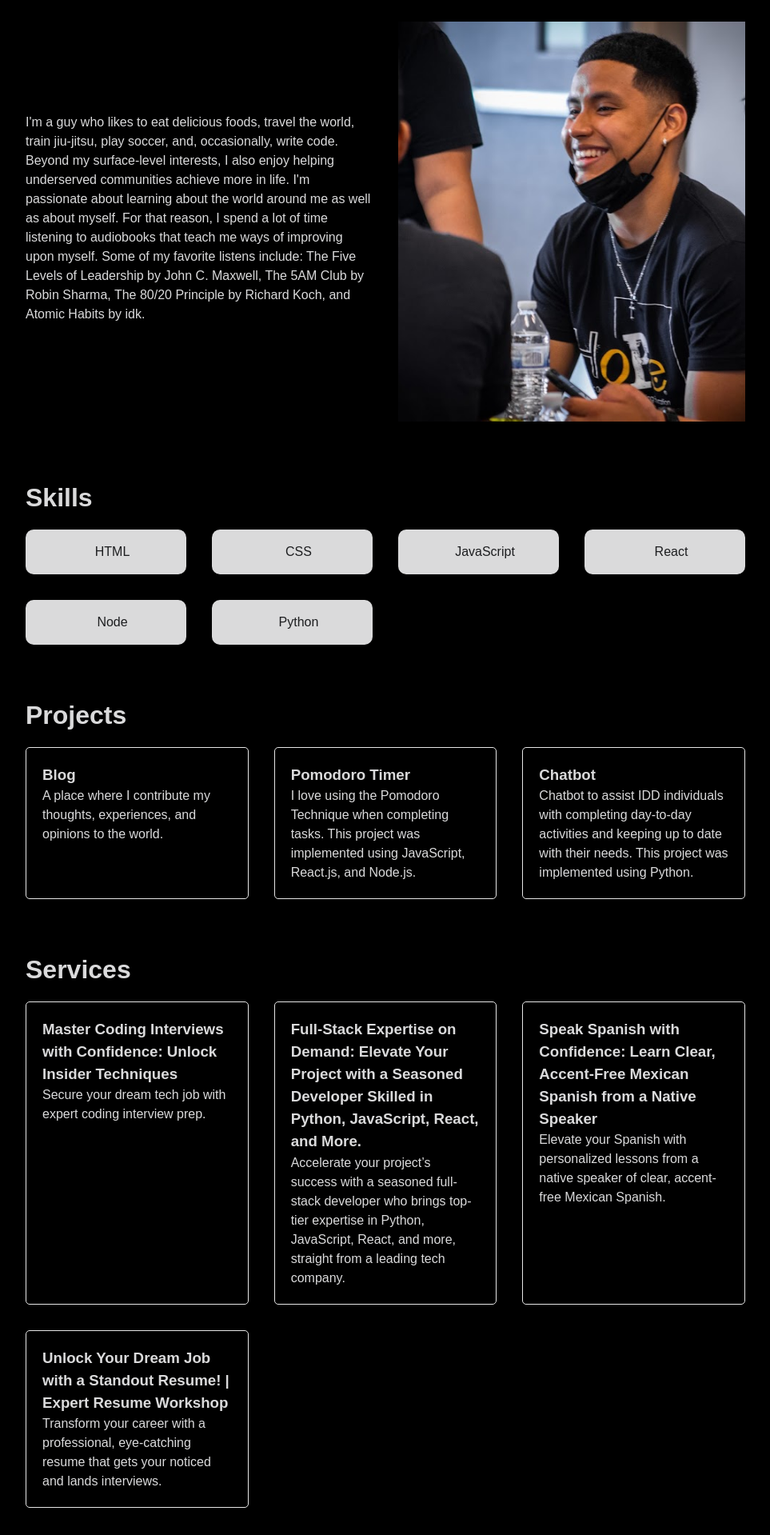
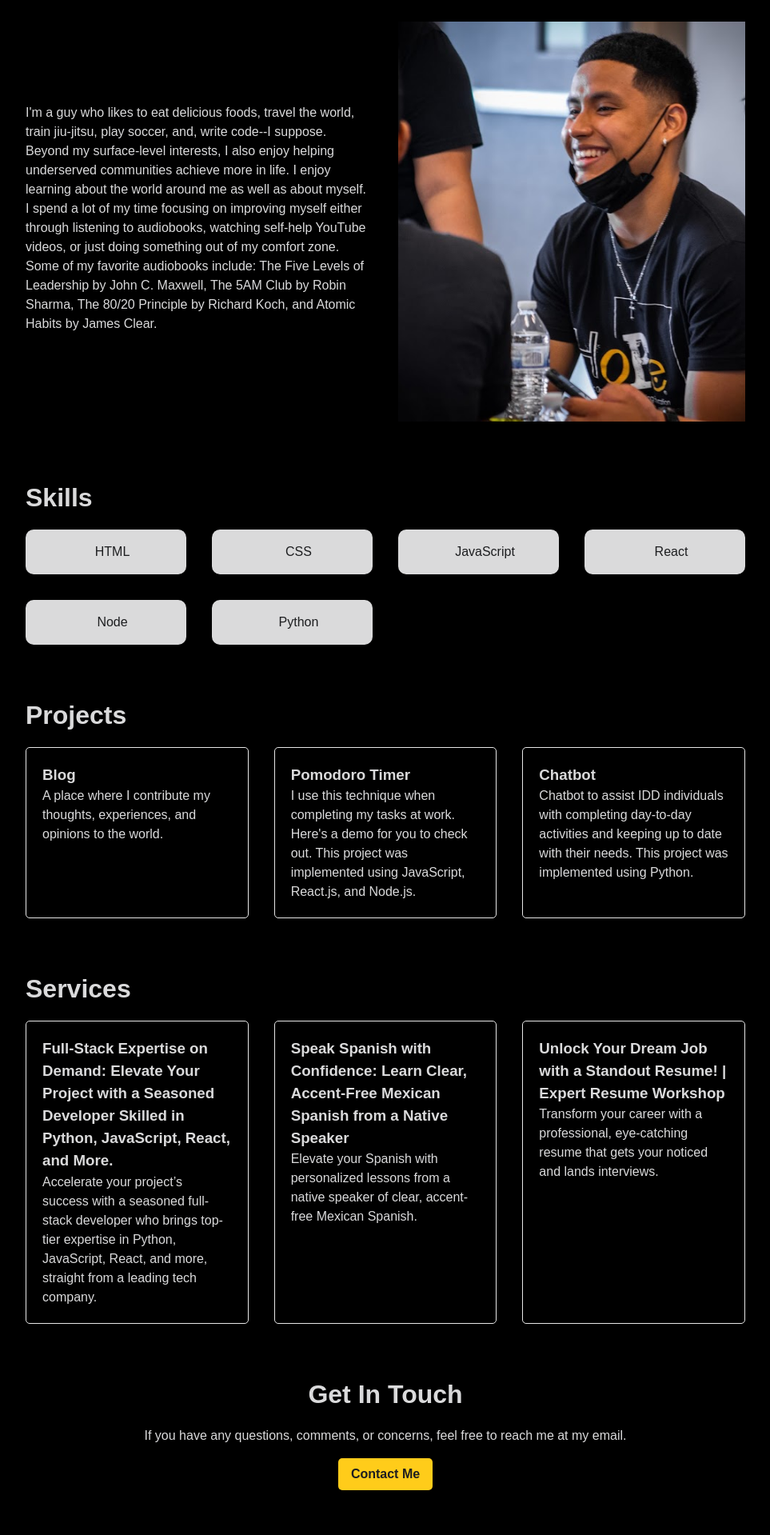
Before and after one commit to ivantlaseca/ivantlaseca.github.io, a Next.js app: page / in a window 1280 px wide. Shown: the part 861-2780 px from the top of the page at 80% size, without its empty margins (158-1121 px from the left). Built offline with nearby package versions, Linux system fonts and the light colour scheme.

Commit message:
Reword some things

```diff
--- a/src/app/components/About.jsx
+++ b/src/app/components/About.jsx
@@ -9,23 +9,12 @@ const About = () => {
       <div className="flex-about">
         <div className="about-text">
           <p>
-            I'm a guy who likes to eat delicious foods, travel the world, train jiu-jitsu, play soccer, and, occasionally, write code.
-            Beyond my surface-level interests, I also enjoy helping underserved communities achieve more in life. I'm passionate about learning
-            about the world around me as well as about myself. For that reason, I spend a lot of time listening to audiobooks that teach me ways of
-            improving upon myself. Some of my favorite listens include: The Five Levels of Leadership by John C. Maxwell, The 5AM Club by Robin Sharma,
-            The 80/20 Principle by Richard Koch, and Atomic Habits by idk.
+            I'm a guy who likes to eat delicious foods, travel the world, train jiu-jitsu, play soccer, and, write code--I suppose.
+            Beyond my surface-level interests, I also enjoy helping underserved communities achieve more in life. I enjoy learning
+            about the world around me as well as about myself. I spend a lot of my time focusing on improving myself either through listening to audiobooks,
+            watching self-help YouTube videos, or just doing something out of my comfort zone. Some of my favorite audiobooks include: The Five Levels of Leadership by John C. Maxwell,
+            The 5AM Club by Robin Sharma, The 80/20 Principle by Richard Koch, and Atomic Habits by James Clear.
           </p>
-          {/* <p>
-            As a first-generation American and passionate software engineer, I thrive at the intersection of technology,
-            exploration, and personal development. My journey from a low-income household to financial freedom in my early 20s
-            has fueled my desire to empower others, particularly underprivileged communities, to achieve more in life.
-            With a deep love for travel, soccer, and culinary adventures, I’m always on the lookout for new ways to
-            blend my technical expertise with my interests in personal growth, cultural experiences, and leadership.
-          </p> */}
-          {/* <p>Whether it’s coaching others on breaking into the tech industry or developing as leaders, building software for thousands of clients, or taking
-            solo trips to discover new places, I’m driven by a commitment to continuous learning and making a positive
-            impact. My work reflects a dedication to not just advancing in my career, but also helping others navigate
-            their own paths toward success and fulfillment.</p> */}
         </div>
         <div className="about-img">
           <Image src='/images/me-smiling.JPG' className="profile-img" width={300} height={500} />
--- a/src/app/components/Contact.jsx
+++ b/src/app/components/Contact.jsx
@@ -4,8 +4,8 @@ const Contact = () => {
     return (
         <div className="contact-container">
             <h2>Get In Touch</h2>
-            <p>If you want us to work together, have any questions or want me to speak at your event, my inbox is always open. Whether I just want to say hi, I'll try my best to get back to you! Cheers!</p>
-            <a href="mailto:ivantlaseca@hotmail.com" className='cta-btn'>Say Hello</a>
+            <p>If you have any questions, comments, or concerns, feel free to reach me at my email.</p>
+            <a href="mailto:ivantlasecaes@gmail.com" className='cta-btn'>Contact Me</a>
         </div>
     )
 }
--- a/src/app/components/data.jsx
+++ b/src/app/components/data.jsx
@@ -12,10 +12,11 @@ export const projectData = [
         id: 2,
         title: 'Pomodoro Timer',
         description:
-            'I love using the Pomodoro Technique when completing tasks. This project was implemented using JavaScript, React.js, and Node.js.',
+            "I use this technique when completing my tasks at work. Here's a demo for you to check out. This project was implemented using JavaScript, React.js, and Node.js.",
         gitHubLink: 'https://ivantlaseca.github.io/Pomodoro-Timer/',
     },
     {
+        // Consider replacing this with a current project.
         id: 3,
         title: 'Chatbot',
         description:
@@ -25,12 +26,12 @@ export const projectData = [
 ];
 
 export const serviceData = [
-    {
-        id: 1,
-        title: "Master Coding Interviews with Confidence: Unlock Insider Techniques",
-        description:
-            "Secure your dream tech job with expert coding interview prep.",
-    },
+    // {
+    //     id: 1,
+    //     title: "Master Coding Interviews with Confidence: Unlock Insider Techniques",
+    //     description:
+    //         "Secure your dream tech job with expert coding interview prep.",
+    // },
     {
         id: 2,
         title: "Full-Stack Expertise on Demand: Elevate Your Project with a Seasoned Developer Skilled in Python, JavaScript, React, and More.",
```
